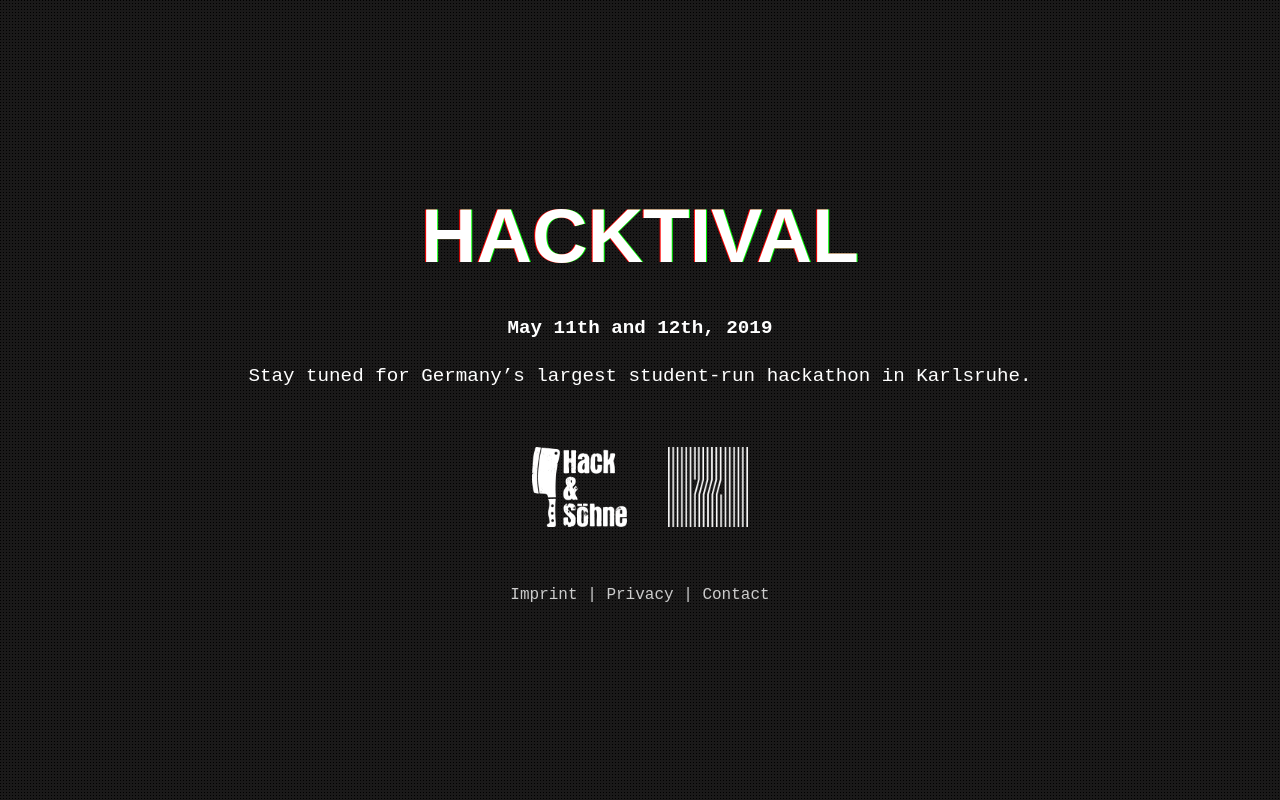
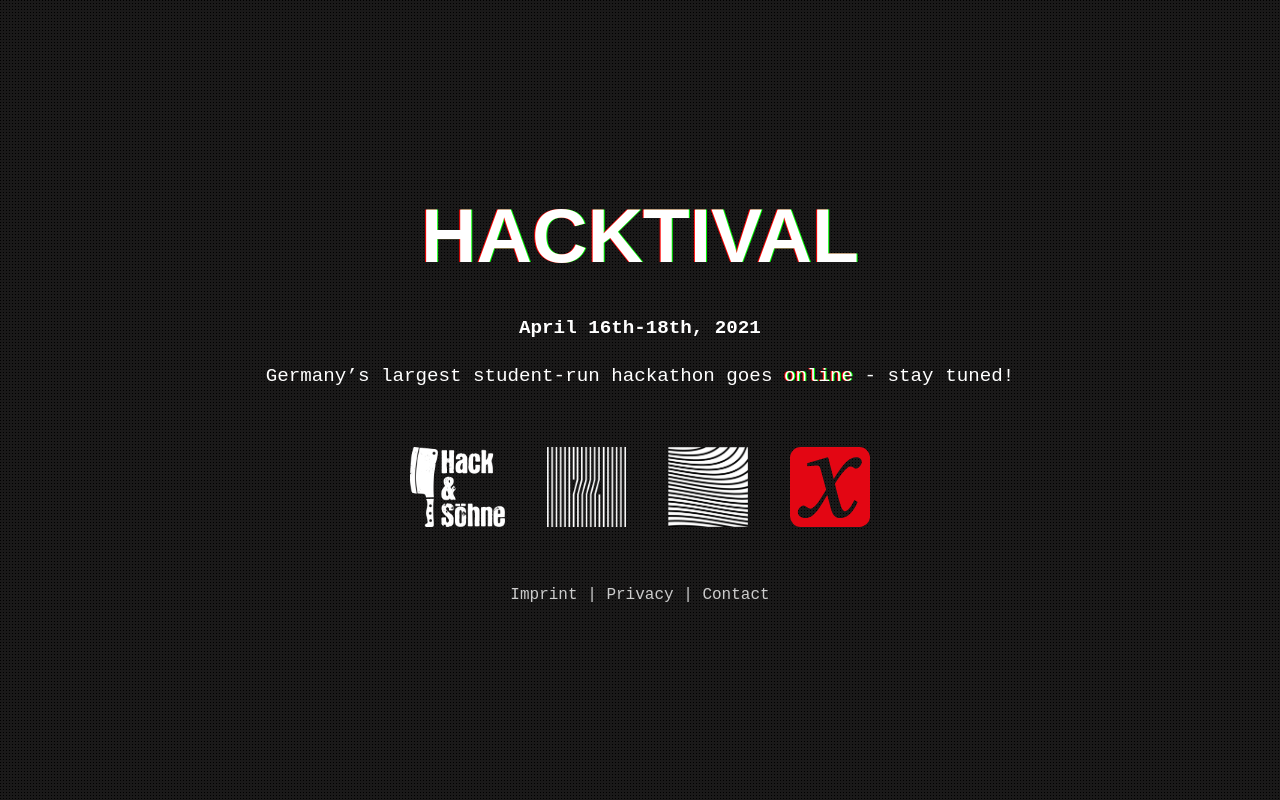
Before and after one commit to hackundsoehne/htv-teaser-website, a website: page src/index.html in a window 1280 px wide. Drawn offline with Linux system fonts and the light colour scheme.

Commit message:
Update content for Hacktival 2021

```diff
--- a/src/index.html
+++ b/src/index.html
@@ -8,7 +8,7 @@
 	<title>Hacktival Hackathon by Hack &amp; Söhne</title>
 	<meta name="author" content="Hack &amp; Söhne">
     <meta name="description" content="Stay tuned for Germany’s largest student-run hackathon in Karlsruhe.">
-    <meta name="keywords" content="hacktival, hackathon, hack, io, und, söhne, soehne, karlsruhe, programmieren, event, coding, code, zkm, zentrum, kunst, medien, kit, talkit">
+    <meta name="keywords" content="hacktival, hackathon, hack, io, und, söhne, soehne, karlsruhe, programmieren, event, coding, code, online, kit, talkit">
 
 	<link rel="stylesheet" type="text/css" href="style.css">
 </head>
@@ -20,14 +20,16 @@
 	</header>
 
 	<div class="text-box">
-		<strong>May 11th and 12th, 2019</strong>
-		<p>Stay tuned for Germany’s largest student-run hackathon in Karlsruhe.</p>
+		<strong>April 16th-18th, 2021</strong>
+		<p>Germany’s largest student-run hackathon goes <span class="glitched-text">online</span> - stay tuned!</p>
 	</div>
 
 	<footer class="no-selection">
 		<div class="logos">
 			<a href="https://hackundsoehne.de"><img src="hs_logo_white.png" alt="An event by Hack und Soehne" title="An event by Hack und Soehne"></a>
-			<a href="https://www.youtube.com/watch?v=-a3AVD9Izk0"><img src="och-logo.png" alt="Opencodes Hackathon Aftermovie" title="See impressions from our last Hackathon"></a>
+			<a href="https://www.youtube.com/watch?v=-a3AVD9Izk0"><img src="och-logo.png" alt="Opencodes Hackathon Aftermovie" title="See impressions from the Opencodes Hackathon"></a>
+			<a href="https://www.youtube.com/watch?v=ZlABqH9f7mA"><img src="hacktival19-logo.jpg" alt="Hacktival 2019 Impressions" title="See impressions from the Hacktival 2019"></a>
+			<a href="https://hackathonx.de"><img src="Xinv.svg" alt="hackathon x" title="Check out hackathon x"></a>
 		</div>
 		<div class="legal">
 			<a target="_blank" href="https://hackundsoehne.de/terms.html">Imprint</a>
--- a/src/style.css
+++ b/src/style.css
@@ -40,6 +40,11 @@ h1 {
 	font-size: 6vw;
 	text-transform: uppercase;
 	text-align: center;
+	animation: glitch 2s steps(100) infinite;
+}
+
+.glitched-text {
+	color: white;
 	animation: glitch 2s steps(100) infinite;
 }
 
```
Also changed, not shown: src/Xinv.svg (added), src/hacktival19-logo.jpg (added).
